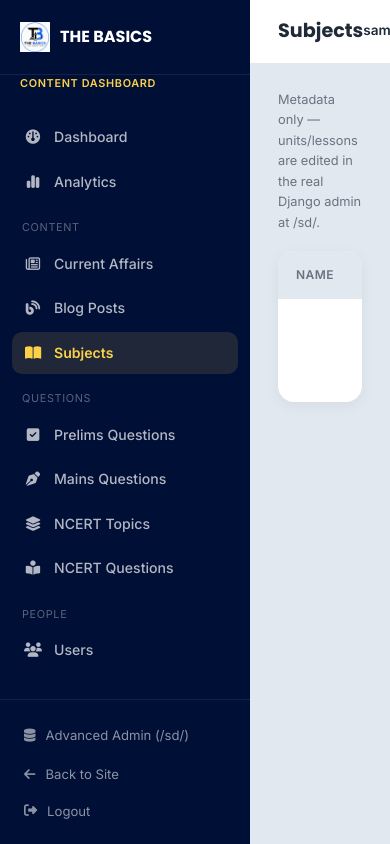
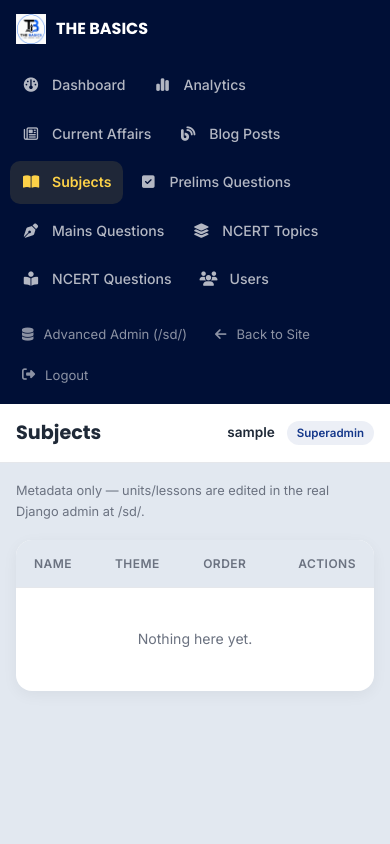
Before and after one commit to kriyespro/paylam3, a Django app: page /admin/subjects/ in a window 390 px wide. Run offline with Django 5.2, Linux system fonts and the light colour scheme; the visitor is signed in with stand-in values (Sample User, id 1); data that the repository does not hold is empty.

Commit message:
Fix mobile overflow bugs: Google sign-in button, admin sidebar/tables, setup wizard
- login/signup: Google Sign-In button was hardcoded to 320px inside a padded
  card, blowing out the page horizontally on phones ≤~430px wide. Shrink
  data-width to 250 and cap it with max-width:100%.
- platform_admin: sidebar was fixed at 250px, eating most of a phone screen;
  tables used overflow:hidden so extra columns got silently clipped. Sidebar
  now collapses to a wrapped top bar ≤860px; tables scroll horizontally
  instead of clipping.
- profile setup wizard: step labels (Your Profile/Study Goals/Subjects) were
  fixed at 80px each, overflowing the card on narrow phones. Switched to
  flex:1.

Verified live via Chrome at ~492px viewport (home, login, admin dashboard,
admin question form, NCERT practice flow) plus a sitewide scrollWidth
overflow scan — zero horizontal overflow found after the fixes.

Co-Authored-By: Claude Sonnet 5 <noreply@anthropic.com>

```diff
--- a/static/src/css/platform-admin-theme.css
+++ b/static/src/css/platform-admin-theme.css
@@ -75,7 +75,7 @@ body.pa-body { margin: 0; font-family: 'Inter', 'Poppins', sans-serif; backgroun
 @media (max-width: 900px) { .pa-two-col { grid-template-columns: 1fr; } }
 
 /* Tables */
-.pa-table-wrap { background: var(--card-bg); border-radius: 16px; box-shadow: var(--card-shadow); overflow: hidden; }
+.pa-table-wrap { background: var(--card-bg); border-radius: 16px; box-shadow: var(--card-shadow); overflow-x: auto; }
 .pa-table { width: 100%; border-collapse: collapse; font-size: 0.88rem; }
 .pa-table th { text-align: left; padding: 14px 18px; background: var(--bg-main); color: var(--text-muted); font-weight: 700; font-size: 0.75rem; text-transform: uppercase; letter-spacing: 0.04em; }
 .pa-table td { padding: 12px 18px; border-top: 1px solid var(--border-color); color: var(--text-main); }
@@ -108,3 +108,16 @@ body.pa-body { margin: 0; font-family: 'Inter', 'Poppins', sans-serif; backgroun
 .pa-choice-delete { font-size: 0.78rem; color: #DC2626; white-space: nowrap; }
 
 .pa-badge { display: inline-block; padding: 3px 10px; border-radius: 20px; font-size: 0.72rem; font-weight: 700; background: rgba(20,55,138,0.08); color: var(--secondary); }
+
+@media (max-width: 860px) {
+    .pa-shell { flex-direction: column; }
+    .pa-sidebar { width: 100%; height: auto; position: static; flex-direction: row; flex-wrap: wrap; align-items: center; }
+    .pa-sidebar-brand { border-bottom: none; padding: 14px 16px; }
+    .pa-sidebar-tag { display: none; }
+    .pa-nav { display: flex; flex-wrap: wrap; gap: 4px; padding: 6px 10px; flex: 1 1 100%; order: 3; }
+    .pa-nav-section { display: none; }
+    .pa-sidebar-footer { display: flex; flex-wrap: wrap; gap: 4px; padding: 6px 10px 12px; border-top: none; flex: 1 1 100%; order: 4; }
+    .pa-topbar { padding: 14px 16px; flex-wrap: wrap; gap: 8px; }
+    .pa-content { padding: 18px 16px 40px; }
+    .pa-form-actions { flex-wrap: wrap; }
+}
--- a/static/src/css/profile-setup-theme.css
+++ b/static/src/css/profile-setup-theme.css
@@ -19,7 +19,7 @@
 .step-line.done { background: #10B981; }
 
 .steps-labels { display: flex; justify-content: space-between; margin-bottom: 30px; margin-top: -10px; }
-.step-label { font-size: 0.72rem; color: rgba(255,255,255,0.4); text-align: center; width: 80px; }
+.step-label { font-size: 0.72rem; color: rgba(255,255,255,0.4); text-align: center; flex: 1; min-width: 0; }
 .step-label.active { color: #FCD148; font-weight: 600; }
 
 .panel-title { color: #fff; font-size: 1.5rem; font-weight: 700; margin-bottom: 6px; }
--- a/templates/pages/accounts/login.html
+++ b/templates/pages/accounts/login.html
@@ -17,7 +17,7 @@
              data-login_uri="{{ url('accounts:google_login') }}"
              data-auto_prompt="false"></div>
         <div class="g_id_signin" data-type="standard" data-shape="rectangular" data-theme="outline"
-             data-text="signin_with" data-size="large" data-width="320" style="margin: 0 auto 16px; width: 320px;"></div>
+             data-text="signin_with" data-size="large" data-width="250" style="margin: 0 auto 16px; max-width: 100%;"></div>
         <div class="am-sub" style="margin: 16px 0; text-align: center; opacity: 0.6;">or use your email</div>
         {% endif %}
 
--- a/templates/pages/accounts/signup.html
+++ b/templates/pages/accounts/signup.html
@@ -17,7 +17,7 @@
              data-login_uri="{{ url('accounts:google_login') }}"
              data-auto_prompt="false"></div>
         <div class="g_id_signin" data-type="standard" data-shape="rectangular" data-theme="outline"
-             data-text="signup_with" data-size="large" data-width="320" style="margin: 0 auto 16px; width: 320px;"></div>
+             data-text="signup_with" data-size="large" data-width="250" style="margin: 0 auto 16px; max-width: 100%;"></div>
         <div class="am-sub" style="margin: 16px 0; text-align: center; opacity: 0.6;">or use your email</div>
         {% endif %}
 
```
Also changed, not shown: static/src/css/auth-theme.css (+8 -0 lines).
